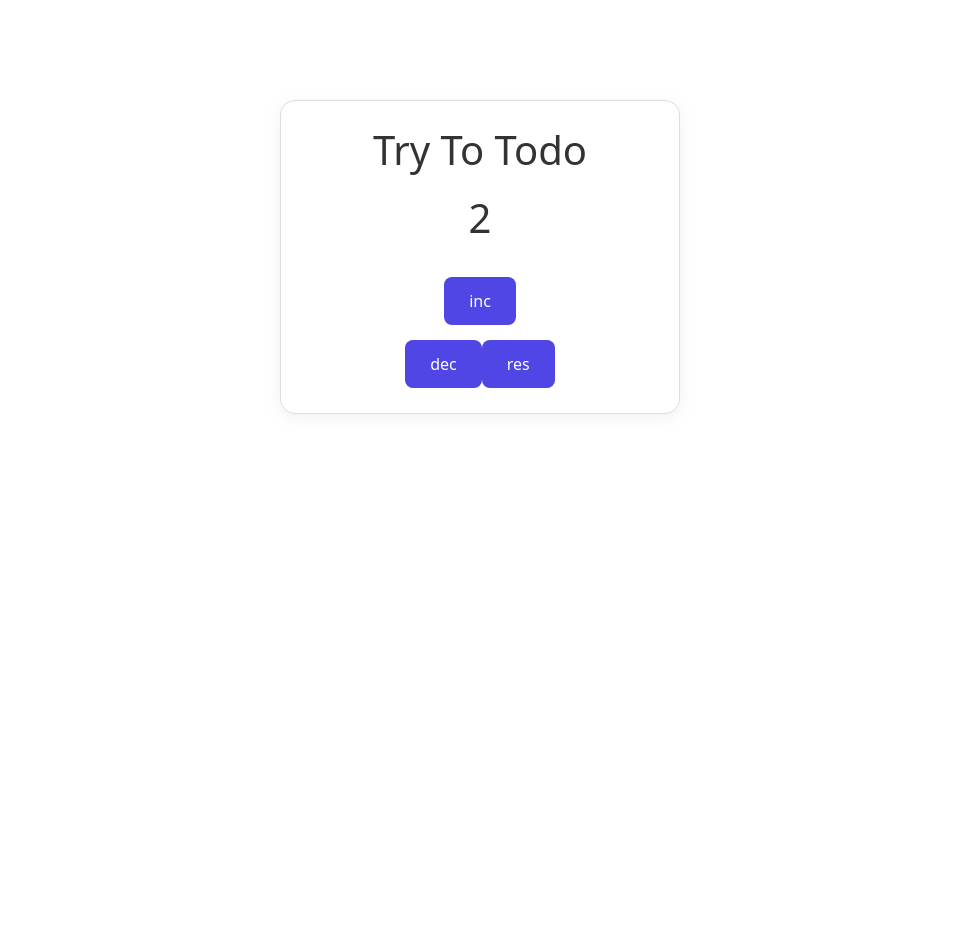
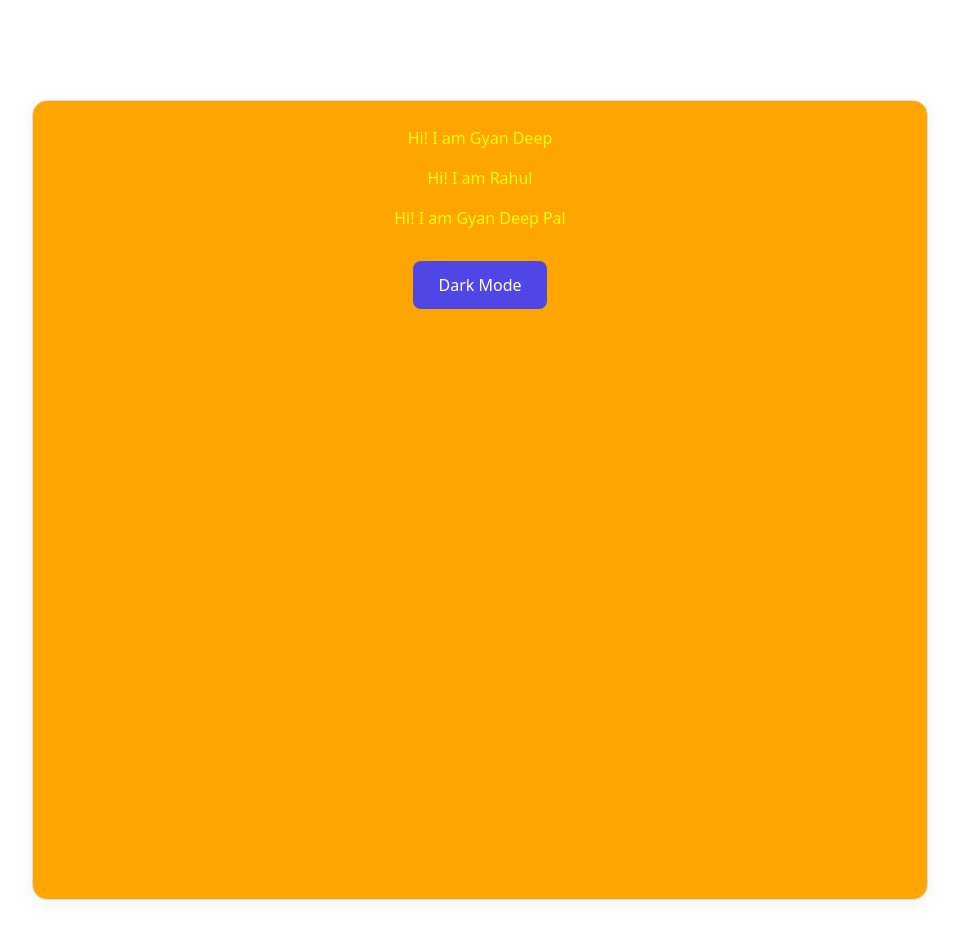
Before and after one commit to GyandeepPal/ReactJS, a React (Vite) app in the folder my-react-app/: page / in a window 1280 px wide. Shown: the top 938 px of the page, without its empty margins (160-1119 px from the left). Before the commit the page ends 800 px from the top, so only its background shows below. Built offline with nearby package versions, Linux system fonts and the light colour scheme.

Commit message:
onchange

```diff
--- a/my-react-app/src/App.jsx
+++ b/my-react-app/src/App.jsx
@@ -24,12 +24,13 @@ import AI_intrigratin from './AI_intrigratin'
 import Gyan from './Gyan'
 import NewsCard from './NewsCard'
 import NextToDo from './NextToDo'
+import Onchange from './Onchange'
 
 const App = () => {
   return (
     <div >
 
-      <NextToDo/>
+      <Onchange/>
 
     </div>
   )
--- a/my-react-app/src/Onchange.jsx
+++ b/my-react-app/src/Onchange.jsx
@@ -1,32 +1,46 @@
+// import React, { useState } from 'react'
+// const Onchange = () => {
+//   const [dark, setdark] = useState(false);
+//   return (
+//     <div id="main"
+//       style={{
+//         backgroundColor: dark ? "red" : "blue",
+//         color: dark ? "green" : "yellow",
+//         minHeight: "100vh",
+//         mianWdth:"70vh"
+//       }}
+//      >
+//       <p>Hi! I am Gyan Deep</p>
+//       <p>Hi! I am Rahul</p>
+//       <p>Hi! I am Gyan Deep Pal</p>
+
+//       <button onClick={() => setdark(!dark)}>
+//         {dark ? " Light Mode" : " Dark Mode"}
+//       </button>
+//     </div>
+//   );
+// };
+
+// export default Onchange;
+
 import React, { useState } from 'react'
-
-
-
-
 const Onchange = () => {
-  const [dark, setdark] = useState(false);
-
+const [dark,setdark]=useState(false)
   return (
     <div id="main"
-
-      style={{
-        backgroundColor: dark ? "red" : "blue",
-        color: dark ? "green" : "yellow",
-        minHeight: "100vh",
-        mianWdth:"70vh"
-
-      }}
-
-     >
+    style={{
+   backgroundColor:"dark" ? "orange" : "aqua",
+    color: dark ? "blue" : "yellow",
+   minHeight: "100vh",
+   minWidth: "70vw"
+    }}
+    >
       <p>Hi! I am Gyan Deep</p>
       <p>Hi! I am Rahul</p>
-      <p>Hi! I am Gyan Deep Pal</p>
+       <p>Hi! I am Gyan Deep Pal</p>
+       <button onClick={()=>{setdark(!dark)}}>{dark? "Light Mode" : "Dark Mode"}</button>
+    </div>
+  )
+}
 
-      <button onClick={() => setdark(!dark)}>
-        {dark ? " Light Mode" : " Dark Mode"}
-      </button>
-    </div>
-  );
-};
-
-export default Onchange;
+export default Onchange
```
